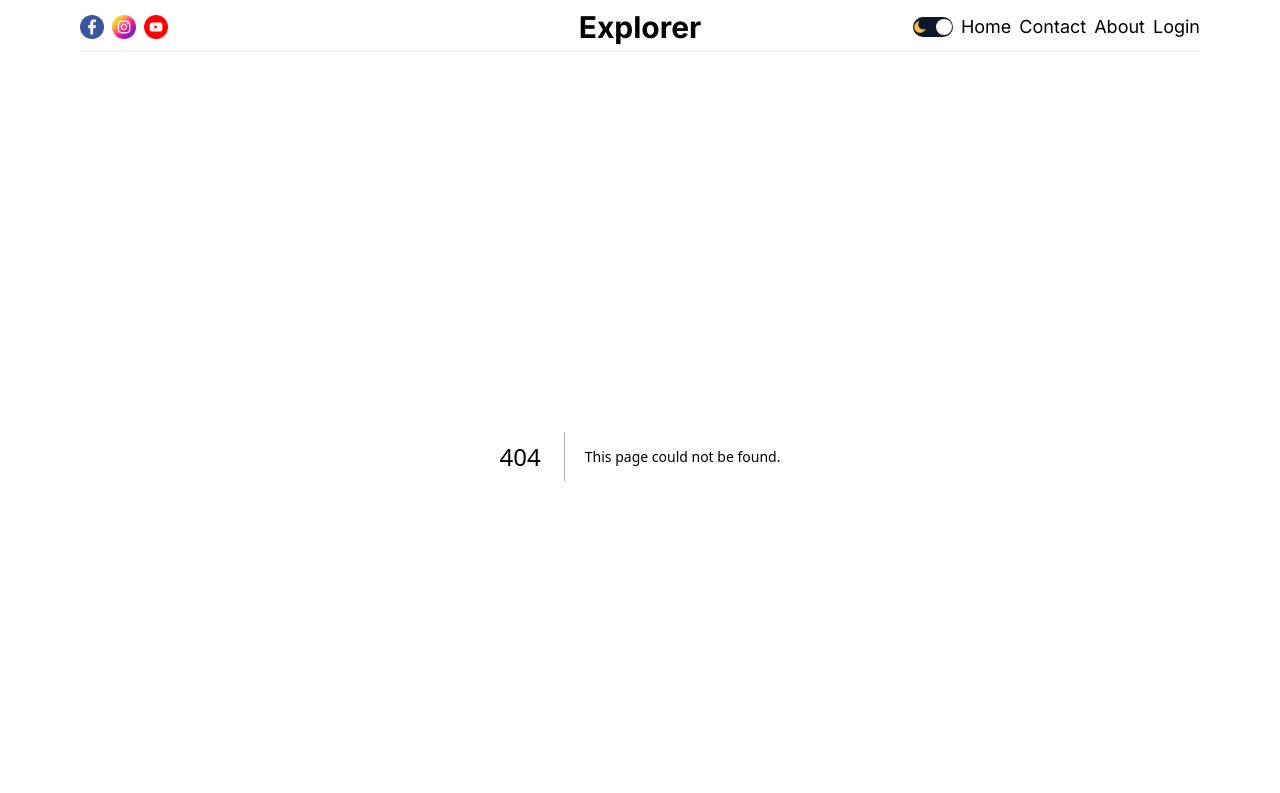
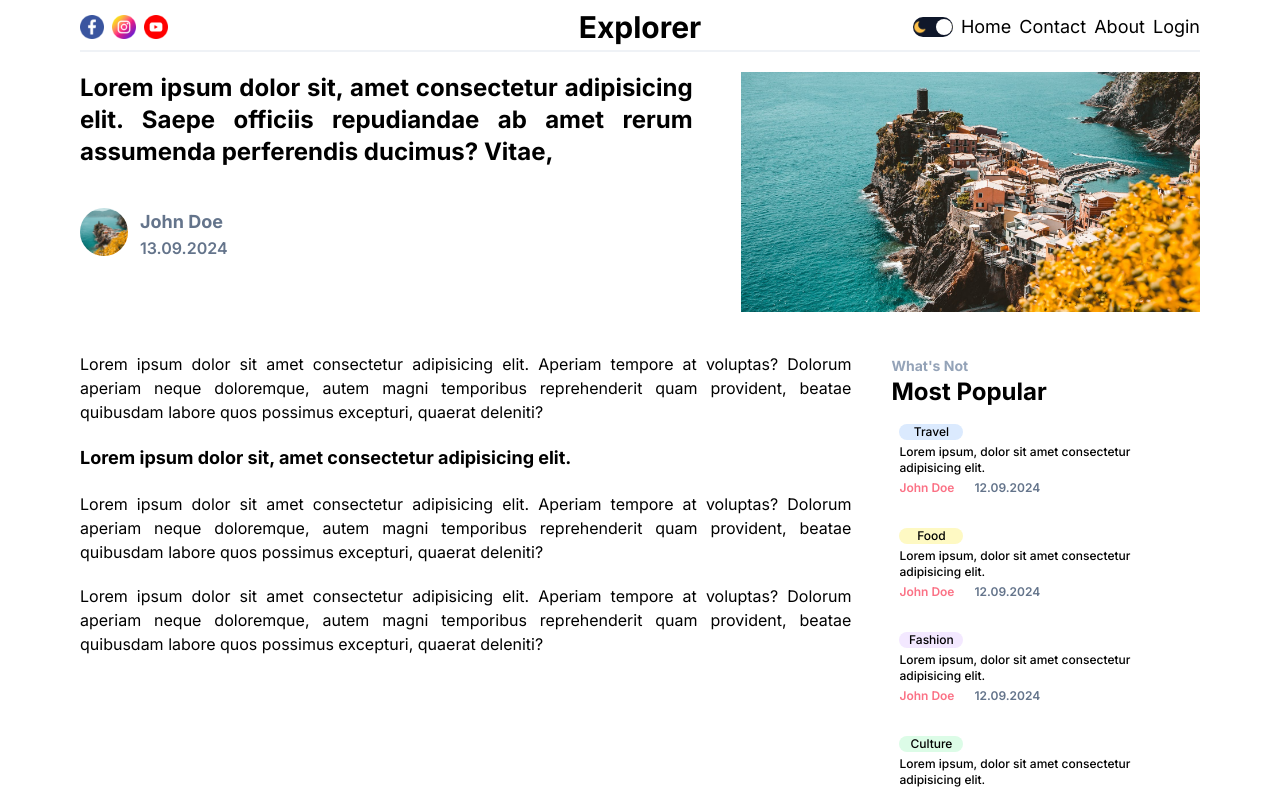
Before and after one commit to Chandu6702/Vivid-Voices, a Next.js app: page /login in a window 1280 px wide. Before the commit this address had no page. Shown: the top 793 px of the page. Built offline with nearby package versions, Linux system fonts and the light colour scheme.

Commit message:
update slug page

```diff
--- /dev/null
+++ b/src/app/[slug]/page.jsx
@@ -0,0 +1,45 @@
+import Menu from '@/components/Menu'
+import Image from 'next/image'
+import React from 'react'
+
+const SinglePage = () => {
+    return (
+        <div className='container mt-4'>
+            <div className="info flex gap-12">
+                <div className="textContainer flex-3 xl:flex-4 flex flex-col gap-8 lg:gap-10">
+                    <h1 className='title text-lg lg:text-xl xl:text-2xl font-bold text-justify'>Lorem ipsum dolor sit, amet consectetur adipisicing elit. Saepe officiis repudiandae ab amet rerum assumenda perferendis ducimus? Vitae,</h1>
+                    <div className="user flex gap-3">
+                        <div className="userImg relative w-12 h-12 rounded-full">
+                            <Image src="/p1.jpeg" alt='' fill className='object-cover rounded-full' />
+                        </div>
+                        <div className="userText flex flex-col  text-slate-500">
+                            <span className='username text-base lg:text-lg font-bold'>
+                                John Doe
+                            </span>
+                            <span className='date text-sm lg:text-base font-semibold'>
+                                13.09.2024
+                            </span>
+                        </div>
+                    </div>
+                </div>
+                <div className="imageContainer relative flex-3 h-48 sm:h-52 lg:h-60">
+                    <Image src="/p1.jpeg" fill className='img object-cover ' />
+                </div>
+            </div>
+            <div className="content flex gap-10">
+                <div className="post flex flex-5 mt-10">
+                    <div className='desc flex flex-col gap-5 text-justify'>
+                        <p>Lorem ipsum dolor sit amet consectetur adipisicing elit. Aperiam tempore at voluptas? Dolorum aperiam neque doloremque, autem magni temporibus reprehenderit quam provident, beatae quibusdam labore quos possimus excepturi, quaerat deleniti?</p>
+                        <h2 className='text-lg font-bold'>Lorem ipsum dolor sit, amet consectetur adipisicing elit.
+                        </h2>
+                        <p>Lorem ipsum dolor sit amet consectetur adipisicing elit. Aperiam tempore at voluptas? Dolorum aperiam neque doloremque, autem magni temporibus reprehenderit quam provident, beatae quibusdam labore quos possimus excepturi, quaerat deleniti?</p>
+                        <p>Lorem ipsum dolor sit amet consectetur adipisicing elit. Aperiam tempore at voluptas? Dolorum aperiam neque doloremque, autem magni temporibus reprehenderit quam provident, beatae quibusdam labore quos possimus excepturi, quaerat deleniti?</p>
+                    </div>
+                </div>
+                <Menu />
+            </div>
+        </div>
+    )
+}
+
+export default SinglePage
--- a/src/app/layout.js
+++ b/src/app/layout.js
@@ -24,7 +24,7 @@ export default function RootLayout({ children }) {
         <ThemeContextProvider>
           <ThemeProvider>
             <Navbar />
-            {children}
+            <div className="flex justify-center">{children}</div>
             <Footer />
           </ThemeProvider>
         </ThemeContextProvider>
--- a/src/app/page.jsx
+++ b/src/app/page.jsx
@@ -5,7 +5,6 @@ import Menu from "@/components/Menu";
 
 export default function Home() {
   return (
-    <div className="w-full flex justify-center items-center">
     <div className="container">
       <Featured />
       <CategoryList />
@@ -14,6 +13,5 @@ export default function Home() {
         <Menu />
       </div>
     </div>
-    </div>
   );
 }
--- a/tailwind.config.js
+++ b/tailwind.config.js
@@ -12,6 +12,8 @@ module.exports = {
     extend: {
       flex: {
         2: "2 2 0%",
+        3: "3 3 0%",
+        4: "4 4 0%",
         5: "5 5 0%",
       },
     },
```
Lines whose indentation alone changed are shown as unchanged.
